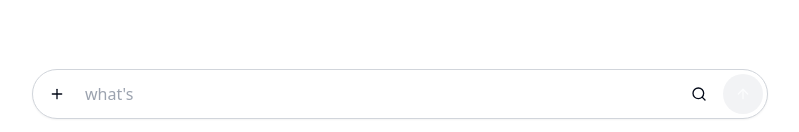
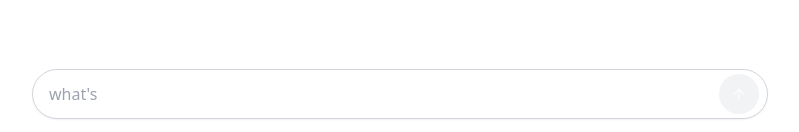
Before and after one commit to jasonculbertson/mimic-voice-scribe-chat, a React (Vite) app: page / in a window 1280 px wide. Shown: the part 665-797 px from the top of the page, without its empty margins (240-1039 px from the left). Built offline with nearby package versions, Linux system fonts and the light colour scheme.

Commit message:
Remove unused icons
Removed the plus and search icons from the input area as they were non-functional.

```diff
--- a/src/pages/Index.tsx
+++ b/src/pages/Index.tsx
@@ -1,6 +1,6 @@
 
 import { useState, useRef, useEffect } from 'react';
-import { Plus, Search, ArrowUp } from 'lucide-react';
+import { ArrowUp } from 'lucide-react';
 import { Button } from "@/components/ui/button";
 import MessageList from '../components/MessageList';
 
@@ -76,11 +76,6 @@ const Index = () => {
       {/* Input container */}
       <div className="p-4 max-w-3xl mx-auto w-full">
         <div className="relative flex items-center rounded-full border border-gray-300 bg-white shadow-sm">
-          {/* Plus button */}
-          <Button variant="ghost" size="icon" className="rounded-full ml-1">
-            <Plus className="h-5 w-5" />
-          </Button>
-
           {/* Input field */}
           <input
             ref={inputRef}
@@ -89,19 +84,15 @@ const Index = () => {
             onChange={(e) => setInputValue(e.target.value)}
             onKeyDown={handleKeyDown}
             placeholder="what's"
-            className="flex-1 py-3 px-2 bg-transparent border-none focus:outline-none text-base"
+            className="flex-1 py-3 px-4 bg-transparent border-none focus:outline-none text-base"
           />
 
-          {/* Action buttons - simplified */}
-          <div className="flex items-center mr-1">
-            <Button variant="ghost" size="icon" className="rounded-full">
-              <Search className="h-5 w-5" />
-            </Button>
-
+          {/* Send button */}
+          <div className="flex items-center mr-2">
             <Button
               variant="default"
               size="icon"
-              className={`rounded-full ml-1 ${!inputValue.trim() ? 'bg-gray-200' : 'bg-black'}`}
+              className={`rounded-full ${!inputValue.trim() ? 'bg-gray-200' : 'bg-black'}`}
               onClick={handleSendMessage}
               disabled={!inputValue.trim()}
             >
```
